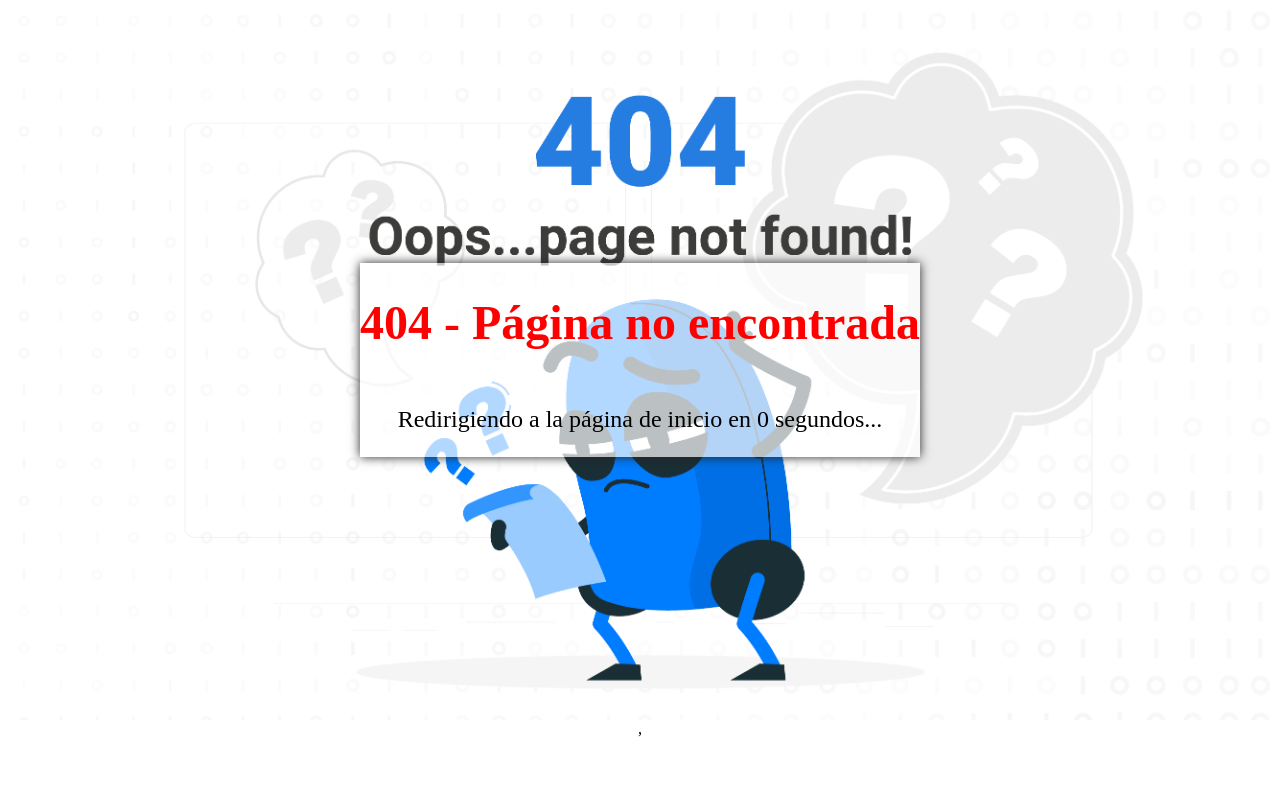
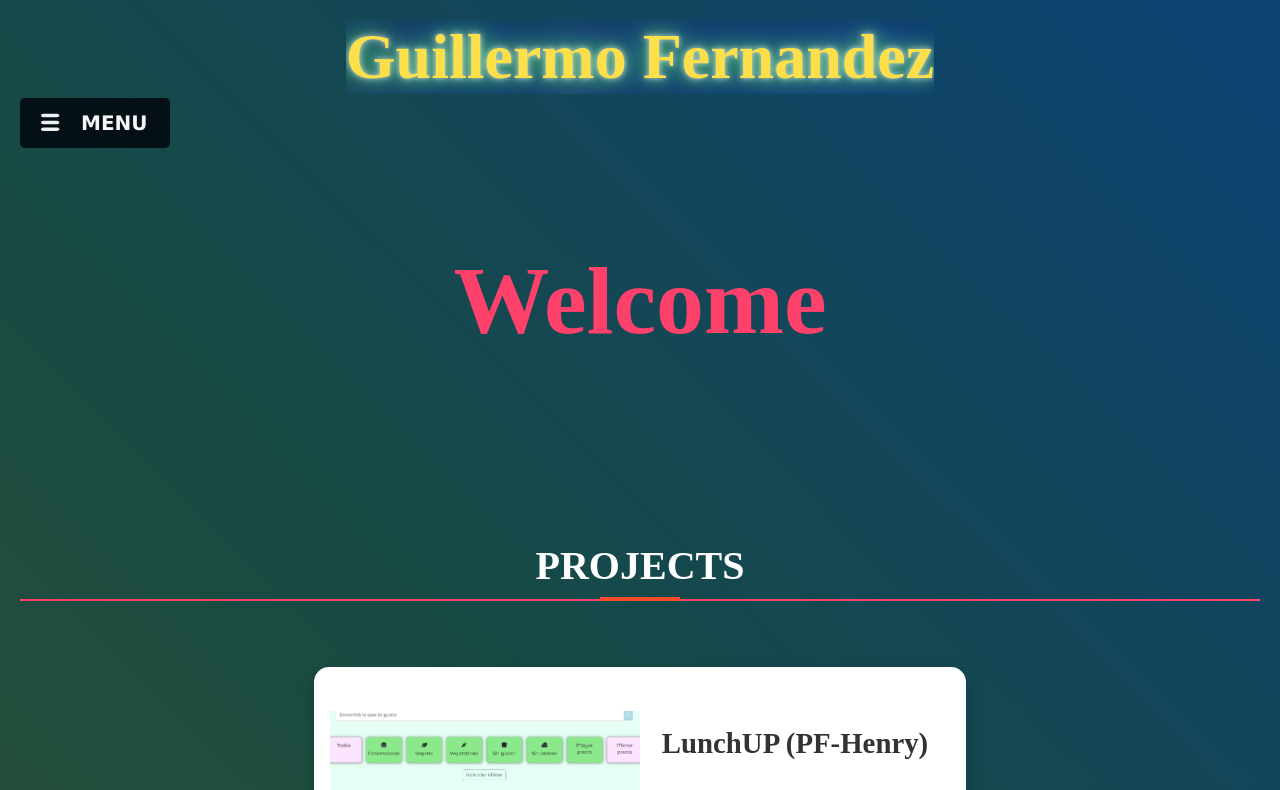
Before and after one commit to GEdgardoFernandez/Portfolio, a React (Create React App) app: page /home in a window 1280 px wide. Before the commit this address had no page. Shown: the top 790 px of the page. Built offline with nearby package versions, Linux system fonts and the light colour scheme; a web font is replaced by a local one.

Commit message:
se modifico el archivo del vercerl.json

```diff
--- a/src/App.js
+++ b/src/App.js
@@ -9,7 +9,8 @@ function App() {
   return (
     <div className="App">
       <Routes>
-        <Route estrict path='/' element={<Home />} />
+        <Route path='/' element={<Landing />} />
+        <Route estrict path='/home' element={<Home />} />
         <Route path='/about' element={<AboutView />} />
         <Route path='*' element={<NotFound />} />
       </Routes>
```
Also changed, not shown: vercel.json, 8 other files (tests, documents, lock files or other folders).
